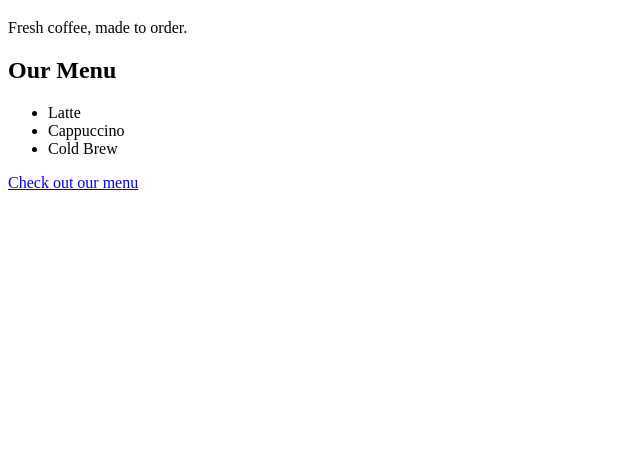
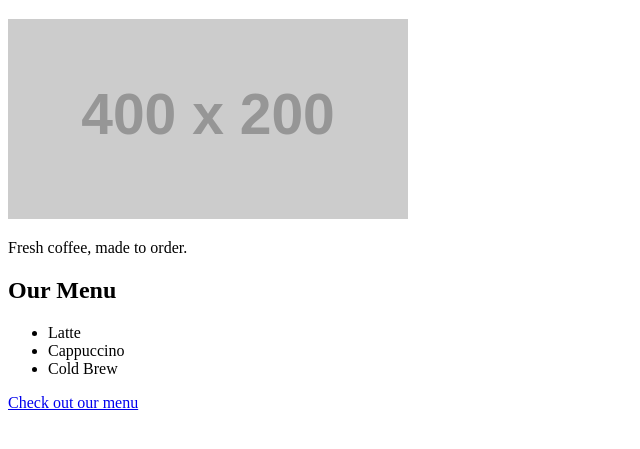
Before and after one commit to surfcitydev-sv/my-dev-journey, a plain HTML site: page practice.html in a window 1280 px wide. Shown: the part 61-510 px from the top of the page, without its empty margins (0-640 px from the left). Drawn offline with Linux system fonts and the light colour scheme; placeholder pictures from the web are drawn by us.

Commit message:
Add image, meta description, and div grouping to practice page

```diff
--- a/practice.html
+++ b/practice.html
@@ -1,11 +1,17 @@
 <!DOCTYPE html>
 <html>
 <head>
+    <meta charset="UTF-8">
     <title>Daily Grind Coffee</title>
+    <meta name="description" content="Fresh coffee, made to order,right in the heart of your neighborhood.">
 </head>
 <body>
 <h1>Daily Grind Coffee</h1>
+<img src="https://placehold.co/400x200" alt="A cup of latte with foam art at Daily Grind Coffee">
 <p>Fresh coffee, made to order.</p>
+
+<div>
+
 <h2>Our Menu</h2>
 <ul>
     <li>Latte</li>
@@ -13,6 +19,8 @@
     <li>Cold Brew</li>
 </ul>
 
+</div>
+
 <a href="https://dailygrindcoffee.com">Check out our menu</a>
 
 </body>
```
